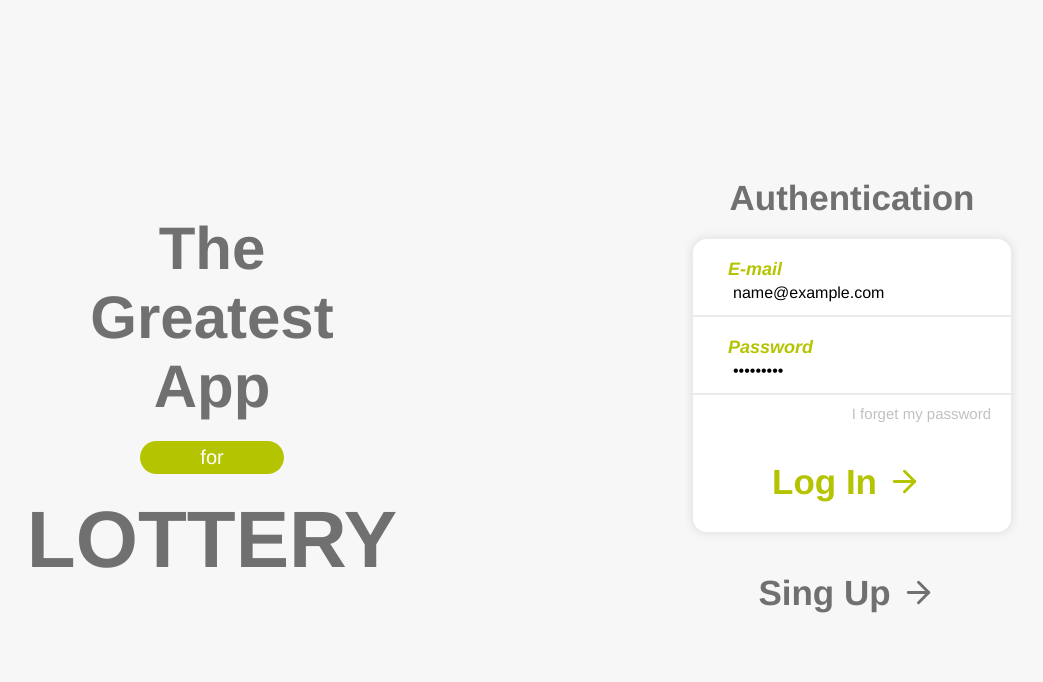
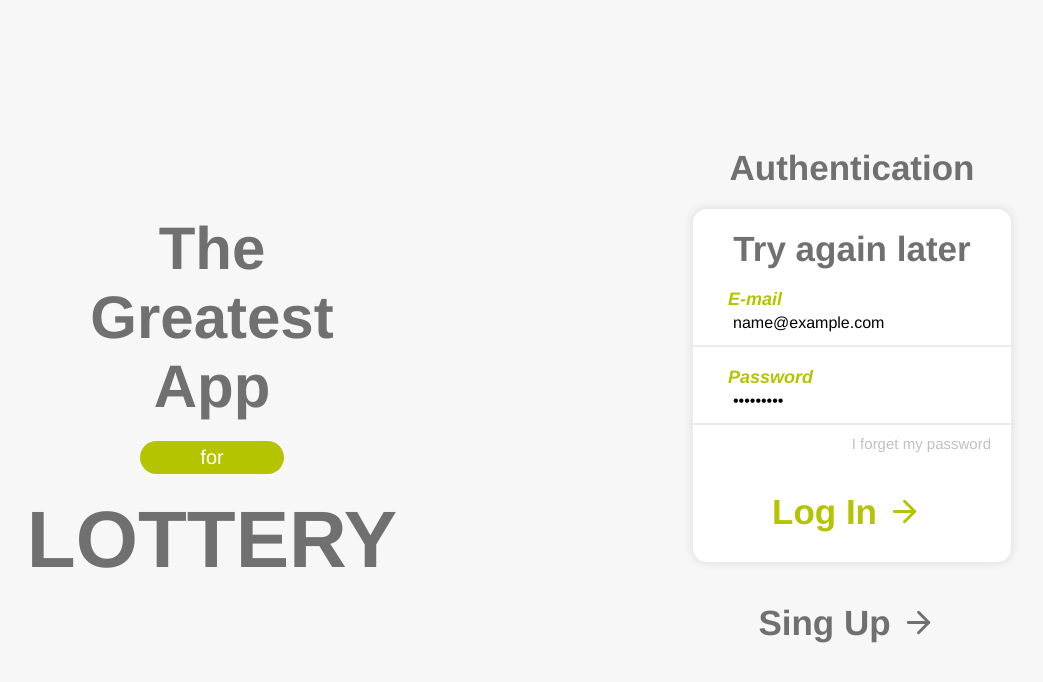
Before and after one commit to jhonpedro/bets-web, a React (Create React App) app: page /login in a window 1280 px wide. Both pictures are taken after typing "name@example.com", "Sample123" into the empty fields and a click on the button "Log In". Shown: the top 682 px of the page, without its empty margins (108-1151 px from the left). Built offline with nearby package versions, Linux system fonts and the light colour scheme; no server answers.

Commit message:
feat: show auth error and change for new actionLoginRequest props

```diff
--- a/src/components/BoxInputs/Login/index.tsx
+++ b/src/components/BoxInputs/Login/index.tsx
@@ -5,17 +5,17 @@ import { Link, useHistory } from 'react-router-dom'
 import ButtonRedirect from '../../UI/ButtonRedirect'
 import ButtonRedirectElement from '../../UI/ButtonRedirect/styles'
 import Input from '../../UI/Input'
-import { LoginInputsBox } from './styles'
+import { LoginInputsBox, LoginErrorMessage } from './styles'
 import { BoxInputsContainer } from '../styles'
 import useTextInput from '../../../hooks/useTextInput'
 import emailValidator from '../../../utils/emailValidator'
-// import useGetAuth from '../../../store/selectors/auth/useGetAuth'
 import { actionLoginRequest } from '../../../store/reducers/auth/actions'
+import useGetAuth from '../../../store/selectors/auth/useGetAuth'
 
 const Login: React.FC = () => {
+  const { error: loginError } = useGetAuth()
   const dispatch = useDispatch()
   const { push } = useHistory()
-  // const auth = useGetAuth()
 
   const [
     emailInput,
@@ -45,12 +45,15 @@ const Login: React.FC = () => {
       return
     }
 
-    actionLoginRequest({
-      email: emailInput,
-      password: passwordInput,
-      dispatch,
-      push,
-    })
+    dispatch(
+      actionLoginRequest({
+        email: emailInput,
+        password: passwordInput,
+        callback: () => {
+          push('/')
+        },
+      })
+    )
   }
 
   const handleChangeEmail = useCallback(
@@ -71,6 +74,7 @@ const Login: React.FC = () => {
     <BoxInputsContainer>
       <strong>Authentication</strong>
       <LoginInputsBox onSubmit={handleSubmit}>
+        {loginError && <LoginErrorMessage>{loginError}</LoginErrorMessage>}
         <Input
           placeholder="E-mail"
           type="email"
--- a/src/components/BoxInputs/Login/styles.ts
+++ b/src/components/BoxInputs/Login/styles.ts
@@ -20,3 +20,12 @@ export const LoginInputsBox = styled(BoxInputsStyle)`
     color: var(--color-green);
   }
 `
+
+export const LoginErrorMessage = styled.strong`
+  display: block;
+
+  font-size: 1.6rem;
+  color: var(--color-red);
+  text-align: center;
+  margin-bottom: 1rem;
+`
```
